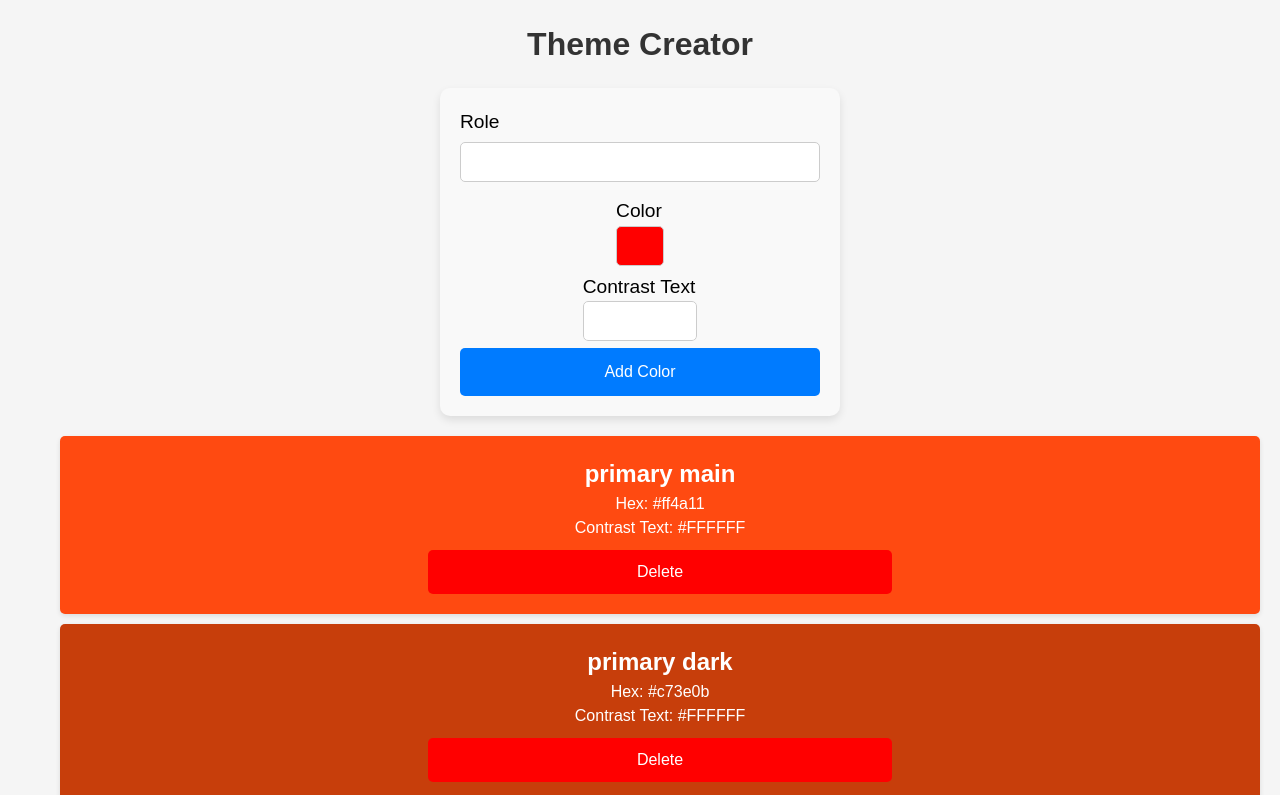
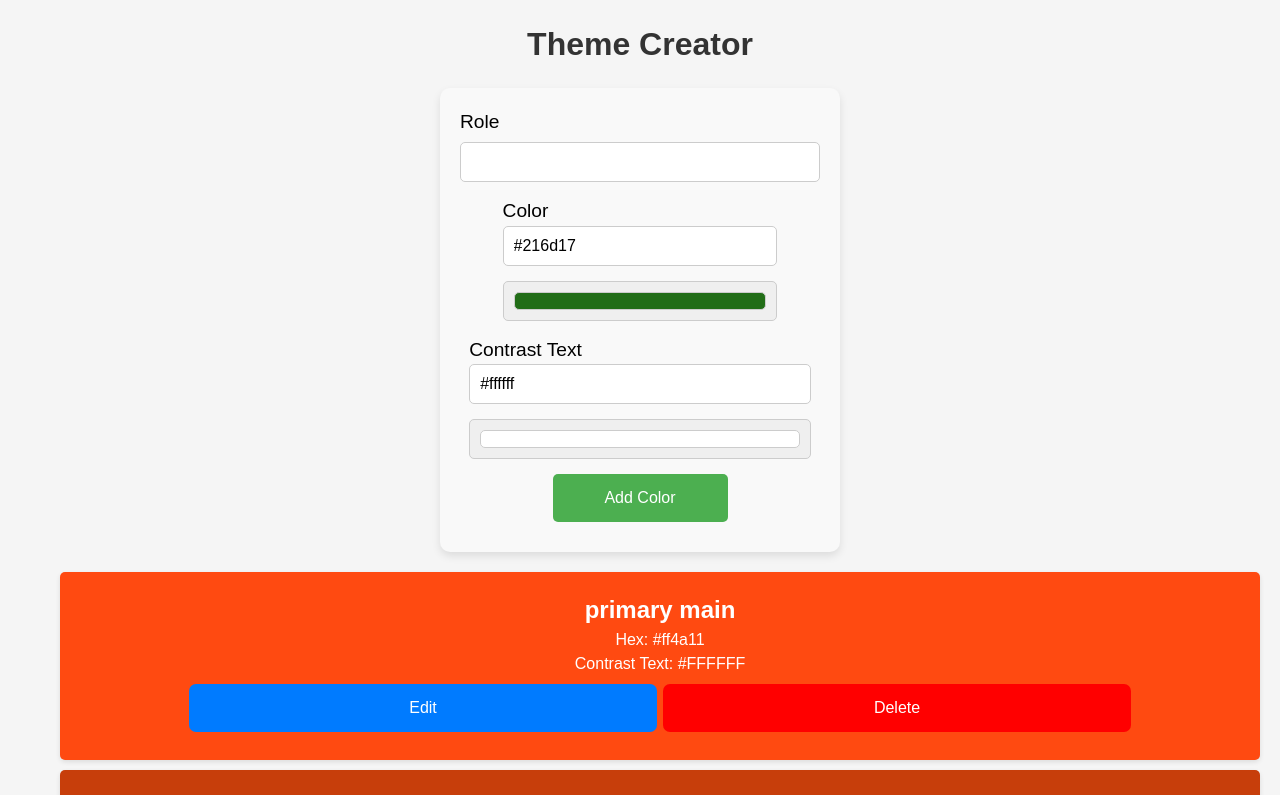
Before and after one commit to W-Schkulov/Color-Theme-Creator-App, a React (Vite) app: page / in a window 1280 px wide. Shown: the top 795 px of the page. Built offline with nearby package versions, Linux system fonts and the light colour scheme.

Commit message:
Edit function implemented

```diff
--- a/src/App.jsx
+++ b/src/App.jsx
@@ -15,6 +15,14 @@ function App() {
     setColors(colors.filter((color) => color.id !== id));
   };
 
+  const handleUpdateColor = (updatedColor) => {
+    setColors(
+      colors.map((color) =>
+        color.id === updatedColor.id ? updatedColor : color
+      )
+    );
+  };
+
   return (
     <>
       <h1>Theme Creator</h1>
@@ -25,9 +33,13 @@ function App() {
         </p>
       ) : (
         <ul>
-          {colors.map((currentArrayItem) => (
-            <li key={currentArrayItem.id}>
-              <Color color={currentArrayItem} onDelete={handleDeleteColor} />
+          {colors.map((color) => (
+            <li key={color.id}>
+              <Color
+                color={color}
+                onDelete={handleDeleteColor}
+                onUpdate={handleUpdateColor}
+              />
             </li>
           ))}
         </ul>
--- a/src/Components/Color/Color.css
+++ b/src/Components/Color/Color.css
@@ -24,6 +24,9 @@
   cursor: pointer;
   margin-top: 10px;
   width: 40%;
+  outline: none;
+  box-shadow: 0 0 0 2px #ff0000;
+  transition: background-color 0.3s ease;
 }
 
 .btn_delete:hover {
@@ -39,6 +42,10 @@
   cursor: pointer;
   margin-top: 10px;
   width: 40%;
+  outline: none;
+  box-shadow: 0 0 0 2px #ccc;
+  transition: background-color 0.3s ease;
+  margin-left: 10px;
 }
 
 .btn_cancel:hover {
@@ -51,3 +58,22 @@
   margin-top: 20px;
   color: #333;
 }
+
+.btn_edit {
+  background-color: #007bff;
+  color: white;
+  border: none;
+  border-radius: 5px;
+  padding: 10px;
+  cursor: pointer;
+  margin-top: 10px;
+  width: 40%;
+  outline: none;
+  box-shadow: 0 0 0 2px #007bff;
+  transition: background-color 0.3s ease;
+  margin-right: 10px;
+}
+
+.btn_edit:hover {
+  background-color: #0056b3;
+}
--- a/src/Components/Color/Color.jsx
+++ b/src/Components/Color/Color.jsx
@@ -1,8 +1,10 @@
 import { useState } from "react";
 import "./Color.css";
+import ColorForm from "../ColorForm/ColorForm";
 
-export default function Color({ color, onDelete }) {
+export default function Color({ color, onDelete, onUpdate }) {
   const [isConfirming, setIsConfirming] = useState(false);
+  const [isEditing, setIsEditing] = useState(false);
 
   const handleDeleteClick = () => {
     setIsConfirming(true);
@@ -14,6 +16,19 @@ export default function Color({ color, onDelete }) {
 
   const cancelDelete = () => {
     setIsConfirming(false);
+  };
+
+  const handleEditClick = () => {
+    setIsEditing(true);
+  };
+
+  const handleFormSubmit = (updatedColor) => {
+    onUpdate(updatedColor);
+    setIsEditing(false);
+  };
+
+  const handleCancelEdit = () => {
+    setIsEditing(false);
   };
 
   return (
@@ -31,11 +46,20 @@ export default function Color({ color, onDelete }) {
             Cancel
           </button>
         </div>
+      ) : isEditing ? (
+        <ColorForm
+          initialColor={color}
+          onSubmit={handleFormSubmit}
+          onCancel={handleCancelEdit}
+        />
       ) : (
         <>
           <h2>{color.role}</h2>
           <p>Hex: {color.hex}</p>
           <p>Contrast Text: {color.contrastText}</p>
+          <button className="btn_edit" onClick={handleEditClick}>
+            Edit
+          </button>
           <button className="btn_delete" onClick={handleDeleteClick}>
             Delete
           </button>
--- a/src/Components/ColorForm/ColorForm.css
+++ b/src/Components/ColorForm/ColorForm.css
@@ -18,20 +18,8 @@ label {
   align-self: flex-start;
 }
 
+input[type="text"],
 input[type="color"] {
-  -webkit-appearance: none;
-  appearance: none;
-  padding: 0;
-  margin: 0;
-  border: none;
-  width: 100%;
-  height: 40px;
-  cursor: pointer;
-  border-radius: 5px;
-  box-sizing: border-box;
-}
-
-input[type="text"] {
   margin-bottom: 15px;
   padding: 10px;
   width: 100%;
@@ -40,6 +28,10 @@ input[type="text"] {
   font-size: 1rem;
   box-sizing: border-box;
   height: 40px;
+}
+
+input[type="color"] {
+  cursor: pointer;
 }
 
 input[type="color"]::-webkit-color-swatch-wrapper {
@@ -62,8 +54,44 @@ button {
   cursor: pointer;
   font-size: 1rem;
   transition: background-color 0.3s ease;
+  margin-bottom: 10px;
 }
 
 button:hover {
   background-color: #0056b3;
 }
+
+/* Styling für die Buttons */
+.btn {
+  width: calc(50% - 5px);
+  padding: 12px;
+  font-size: 1rem;
+  border-radius: 5px;
+  border: none;
+  cursor: pointer;
+  margin-bottom: 10px;
+}
+
+.btn-submit {
+  background-color: #4caf50;
+  color: white;
+}
+
+.btn-submit:hover {
+  background-color: #45a049;
+}
+
+.btn-cancel {
+  background-color: #f44336;
+  color: white;
+}
+
+.btn-cancel:hover {
+  background-color: #e53935;
+}
+
+.button-group {
+  display: flex;
+  justify-content: space-between;
+  width: 100%;
+}
--- a/src/Components/ColorForm/ColorForm.jsx
+++ b/src/Components/ColorForm/ColorForm.jsx
@@ -1,28 +1,49 @@
-import { useState } from "react";
+import { useState, useEffect } from "react";
 import { nanoid } from "nanoid";
 import ColorInput from "./ColorInput";
 import "./ColorForm.css";
 
-export default function ColorForm({ onAddColor }) {
-  const [role, setRole] = useState("");
-  const [hex, setHex] = useState("#ff0000");
-  const [contrastText, setContrastText] = useState("#ffffff");
+export default function ColorForm({
+  onAddColor,
+  initialColor,
+  onSubmit,
+  onCancel,
+}) {
+  const [role, setRole] = useState(initialColor?.role || "");
+  const [hex, setHex] = useState(initialColor?.hex || "#216d17");
+  const [contrastText, setContrastText] = useState(
+    initialColor?.contrastText || "#ffffff"
+  );
+
+  useEffect(() => {
+    if (initialColor) {
+      setRole(initialColor.role);
+      setHex(initialColor.hex);
+      setContrastText(initialColor.contrastText);
+    }
+  }, [initialColor]);
 
   const handleSubmit = (event) => {
     event.preventDefault();
 
-    const newColor = {
-      id: nanoid(),
+    const colorData = {
+      id: initialColor?.id || nanoid(),
       role,
       hex,
       contrastText,
     };
 
-    onAddColor(newColor);
+    if (initialColor) {
+      onSubmit(colorData);
+    } else {
+      onAddColor(colorData);
+    }
 
+    if (!initialColor) {
       setRole("");
-    setHex("#ff0000");
+      setHex("#216d17");
       setContrastText("#ffffff");
+    }
   };
 
   return (
@@ -34,16 +55,37 @@ export default function ColorForm({ onAddColor }) {
         onChange={(event) => setRole(event.target.value)}
         required
       />
-
+      <div className="color-input-container">
         <ColorInput label="Color" value={hex} onChange={setHex} />
+        <input
+          type="color"
+          value={hex}
+          onChange={(event) => setHex(event.target.value)}
+          className="color-picker"
+        />
+      </div>
+      <div className="color-input-container">
         <ColorInput
-        type="color"
           label="Contrast Text"
           value={contrastText}
           onChange={setContrastText}
         />
+        <input
+          type="color"
+          value={contrastText}
+          onChange={(event) => setContrastText(event.target.value)}
+          className="color-picker"
+        />
+      </div>
+      <button type="submit" className="btn btn-submit">
+        {initialColor ? "Update Color" : "Add Color"}
+      </button>
 
-      <button type="submit">Add Color</button>
+      {initialColor && (
+        <button type="button" className="btn btn-cancel" onClick={onCancel}>
+          Cancel
+        </button>
+      )}
     </form>
   );
 }
--- a/src/Components/ColorForm/ColorInput.jsx
+++ b/src/Components/ColorForm/ColorInput.jsx
@@ -5,7 +5,7 @@ export default function ColorInput({ label, value, onChange }) {
     <div className="color-input">
       <label>{label}</label>
       <input
-        type="color"
+        type="text"
         value={value}
         onChange={(event) => onChange(event.target.value)}
       />
```
Lines whose indentation alone changed are shown as unchanged.
